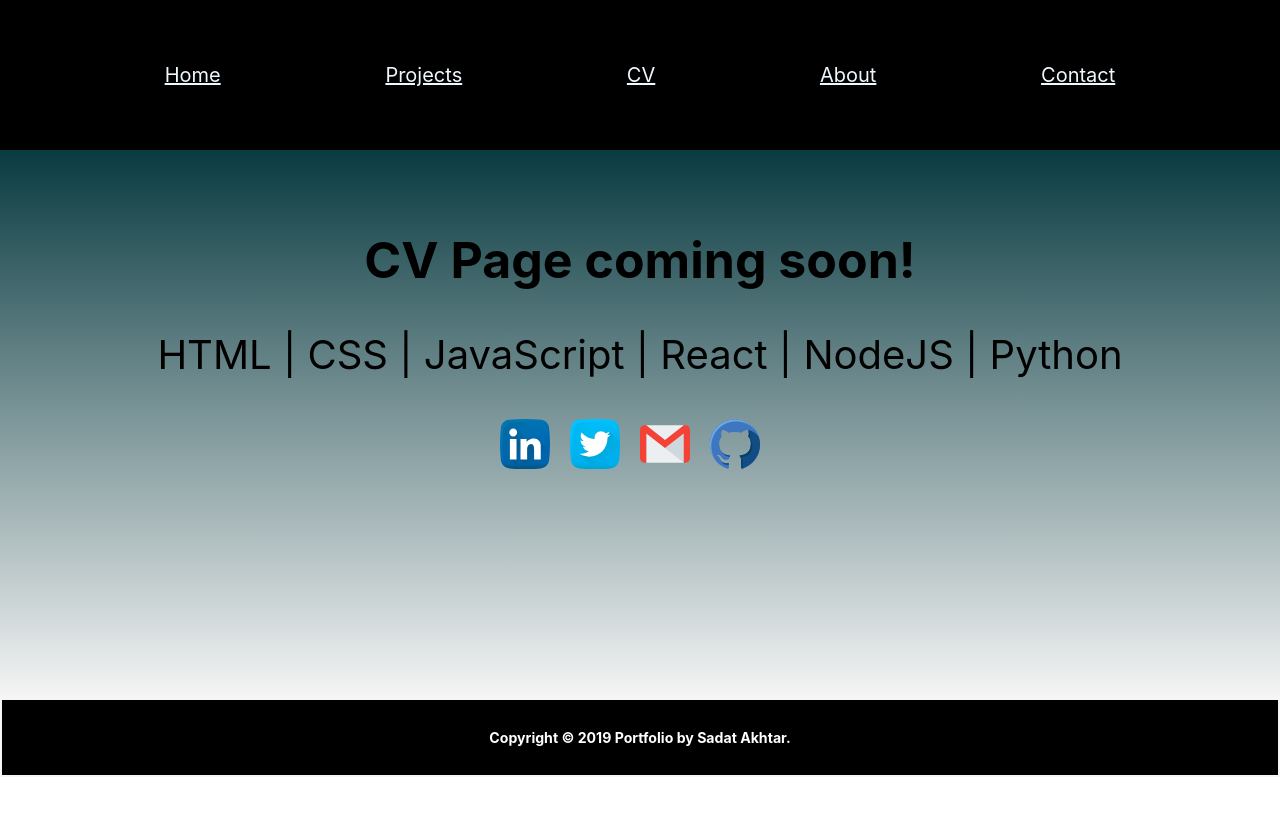
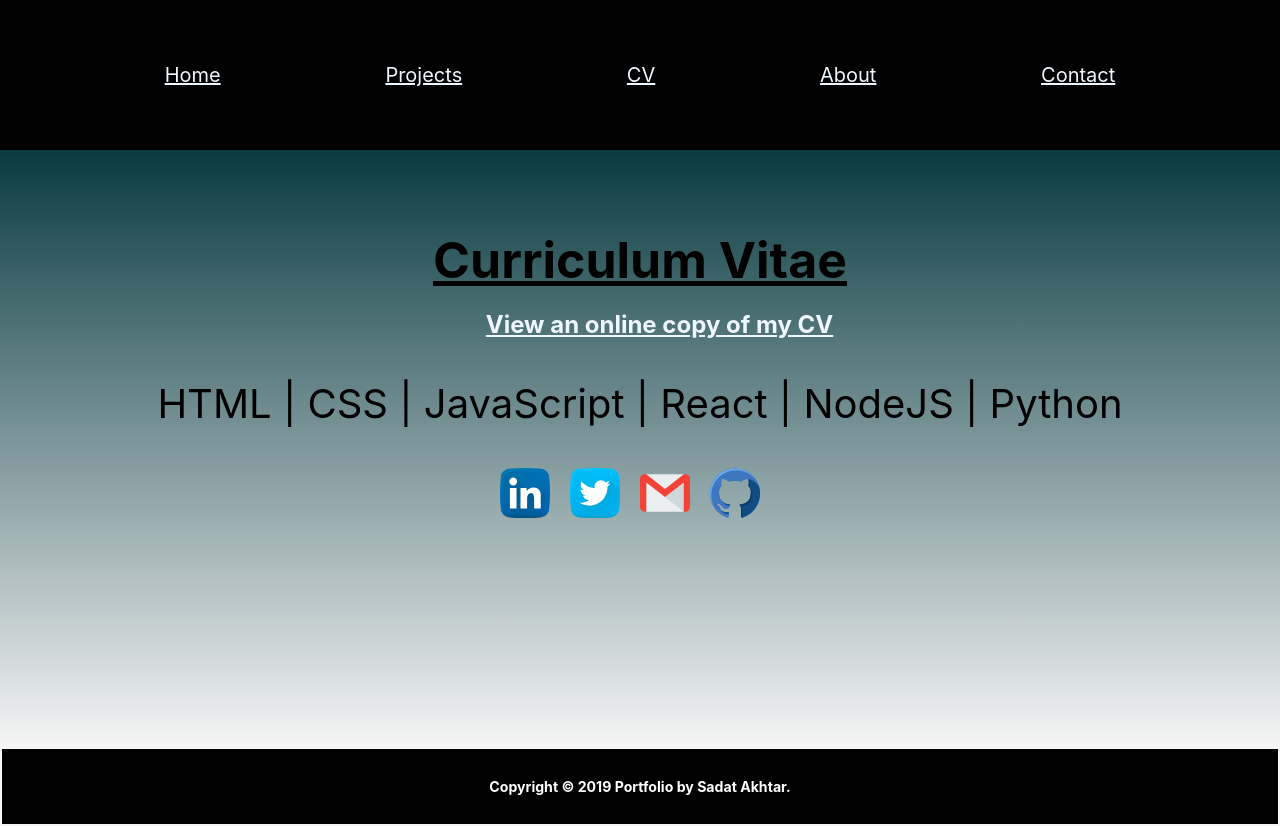
Before and after one commit to sadatakhtar/myportfolio-app, a React (Create React App) app: page /Components/Cv in a window 1280 px wide. Before the commit the page ends 800 px from the top, so only its background shows below. Built offline with nearby package versions, Linux system fonts and the light colour scheme.

Commit message:
added link to cv

```diff
--- a/src/Components/Cv.js
+++ b/src/Components/Cv.js
@@ -4,7 +4,9 @@ import Icons from './Icons';
 function Cv(){
     return (
         <div id="main-div">
-        <h1>CV Page coming soon!</h1>
+        <h1><u>Curriculum Vitae</u></h1>
+        <h2><a href="https://docs.google.com/document/d/1G4FfqLL1H-fgd2u5E1euYwbFfDHMviE_bkei4VnWyhE/edit?usp=sharing"
+        target="_blank">View an online copy of my CV</a></h2>
         <p id="skills">HTML | CSS | JavaScript | React | NodeJS | Python</p>
         <Icons />
         </div>
```
